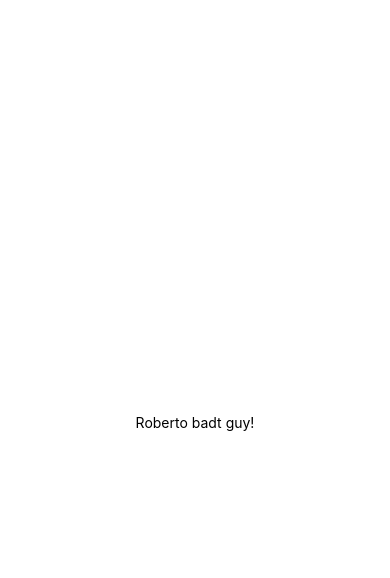
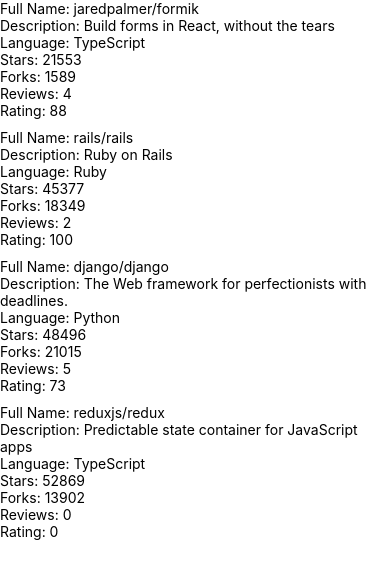
Before and after one commit to Robertito1/fullstackopen-react-native, a React Native app: screen / in a window 390 px wide. Shown: the top 578 px of the page. Built offline with nearby package versions, Linux system fonts and the light colour scheme.

Commit message:
part 10.3 done

```diff
--- a/App.js
+++ b/App.js
@@ -1,21 +1,9 @@
-import { StatusBar } from "expo-status-bar";
-import React from "react";
-import { StyleSheet, Text, View } from "react-native";
+import React from 'react';
 
-export default function App() {
-  return (
-    <View style={styles.container}>
-      <Text>Roberto badt guy!</Text>
-      <StatusBar style="auto" />
-    </View>
-  );
-}
+import Main from './src/components/Main';
 
-const styles = StyleSheet.create({
-  container: {
-    flex: 1,
-    backgroundColor: "#fff",
-    alignItems: "center",
-    justifyContent: "center",
-  },
-});
+const App = () => {
+  return <Main />;
+};
+
+export default App;
--- a/package.json
+++ b/package.json
@@ -19,7 +19,7 @@
   "devDependencies": {
     "@babel/core": "^7.8.6",
     "babel-eslint": "^10.1.0",
-    "babel-preset-expo": "~8.1.0",
+    "babel-preset-expo": "~8.2.1",
     "eslint": "^7.18.0",
     "eslint-plugin-react": "^7.22.0"
   },
--- /dev/null
+++ b/src/components/Main.js
@@ -0,0 +1,20 @@
+import React from 'react';
+import Constants from 'expo-constants';
+import {View, StyleSheet, Text} from 'react-native'
+import RepositoryList from './RepositoryList';
+
+
+const styles = StyleSheet.create({
+    container: {
+      marginTop: Constants.statusBarHeight,
+      flexGrow: 1,
+      flexShrink: 1,
+    },
+  });
+const Main = () => {
+  return (
+    <RepositoryList/>
+    )
+};
+
+export default Main;
--- /dev/null
+++ b/src/components/RepositoryItem.js
@@ -0,0 +1,18 @@
+import React from 'react';
+import {View, Text} from 'react-native'
+
+const RepositoryItem = ({repository}) => {
+  return (
+      <View>
+          <Text>Full Name: {repository.fullName}</Text>
+          <Text>Description: {repository.description}</Text>
+          <Text>Language: {repository.language}</Text>
+          <Text>Stars: {repository.stargazersCount}</Text>
+          <Text>Forks: {repository.forksCount}</Text>
+          <Text>Reviews: {repository.reviewCount}</Text>
+          <Text>Rating: {repository.ratingAverage}</Text>
+      </View>
+  );
+};
+
+export default RepositoryItem
--- /dev/null
+++ b/src/components/RepositoryList.js
@@ -0,0 +1,70 @@
+import React from 'react';
+import { FlatList, View, StyleSheet } from 'react-native';
+import RepositoryItem from './RepositoryItem'
+
+const styles = StyleSheet.create({
+  separator: {
+    height: 10,
+  },
+});
+
+const repositories = [
+  {
+    id: 'jaredpalmer.formik',
+    fullName: 'jaredpalmer/formik',
+    description: 'Build forms in React, without the tears',
+    language: 'TypeScript',
+    forksCount: 1589,
+    stargazersCount: 21553,
+    ratingAverage: 88,
+    reviewCount: 4,
+    ownerAvatarUrl: 'https://avatars2.githubusercontent.com/u/4060187?v=4',
+  },
+  {
+    id: 'rails.rails',
+    fullName: 'rails/rails',
+    description: 'Ruby on Rails',
+    language: 'Ruby',
+    forksCount: 18349,
+    stargazersCount: 45377,
+    ratingAverage: 100,
+    reviewCount: 2,
+    ownerAvatarUrl: 'https://avatars1.githubusercontent.com/u/4223?v=4',
+  },
+  {
+    id: 'django.django',
+    fullName: 'django/django',
+    description: 'The Web framework for perfectionists with deadlines.',
+    language: 'Python',
+    forksCount: 21015,
+    stargazersCount: 48496,
+    ratingAverage: 73,
+    reviewCount: 5,
+    ownerAvatarUrl: 'https://avatars2.githubusercontent.com/u/27804?v=4',
+  },
+  {
+    id: 'reduxjs.redux',
+    fullName: 'reduxjs/redux',
+    description: 'Predictable state container for JavaScript apps',
+    language: 'TypeScript',
+    forksCount: 13902,
+    stargazersCount: 52869,
+    ratingAverage: 0,
+    reviewCount: 0,
+    ownerAvatarUrl: 'https://avatars3.githubusercontent.com/u/13142323?v=4',
+  },
+];
+
+const ItemSeparator = () => <View style={styles.separator} />;
+
+const RepositoryList = () => {
+  return (
+    <FlatList
+      data={repositories}
+      ItemSeparatorComponent={ItemSeparator}
+      renderItem={({item}) => <RepositoryItem repository={item}/>}
+    />
+  );
+};
+
+export default RepositoryList;
```
Also changed, not shown: 2 other files (tests, documents, lock files or other folders).
